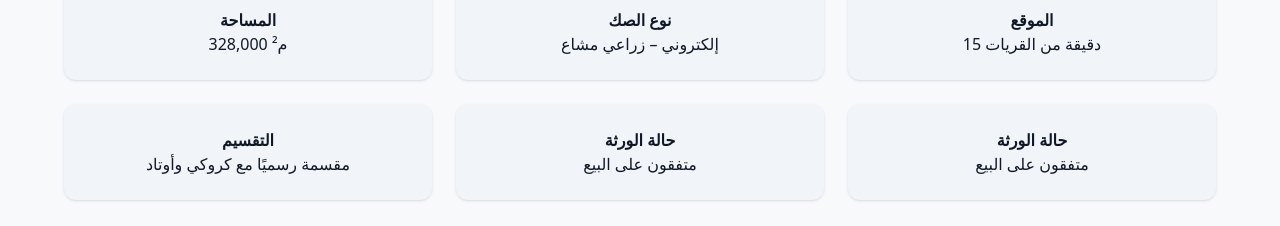
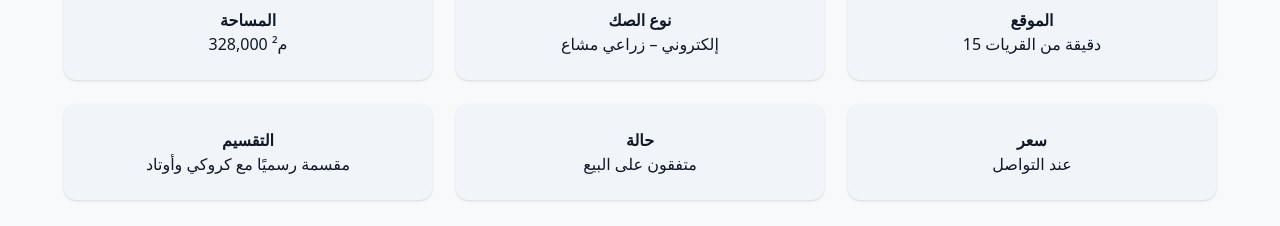
Before and after one commit to MontherALS/hamidiyah-land-sale, a React (Vite) app: page / in a window 1280 px wide. Shown: the part 940-1166 px from the top of the page. Built offline with nearby package versions, Linux system fonts and the light colour scheme.

Commit message:
chaning some cards text

```diff
--- a/src/App.jsx
+++ b/src/App.jsx
@@ -73,12 +73,12 @@ function App() {
             <p>مقسمة رسميًا مع كروكي وأوتاد</p>
           </div>
           <div className={cardStyle}>
-            <h4 className="font-semibold">حالة الورثة</h4>
+            <h4 className="font-semibold">حالة </h4>
             <p>متفقون على البيع</p>
           </div>
           <div className={cardStyle}>
-            <h4 className="font-semibold">حالة الورثة</h4>
-            <p>متفقون على البيع</p>
+            <h4 className="font-semibold">سعر </h4>
+            <p>عند التواصل</p>
           </div>
         </div>
 
```
